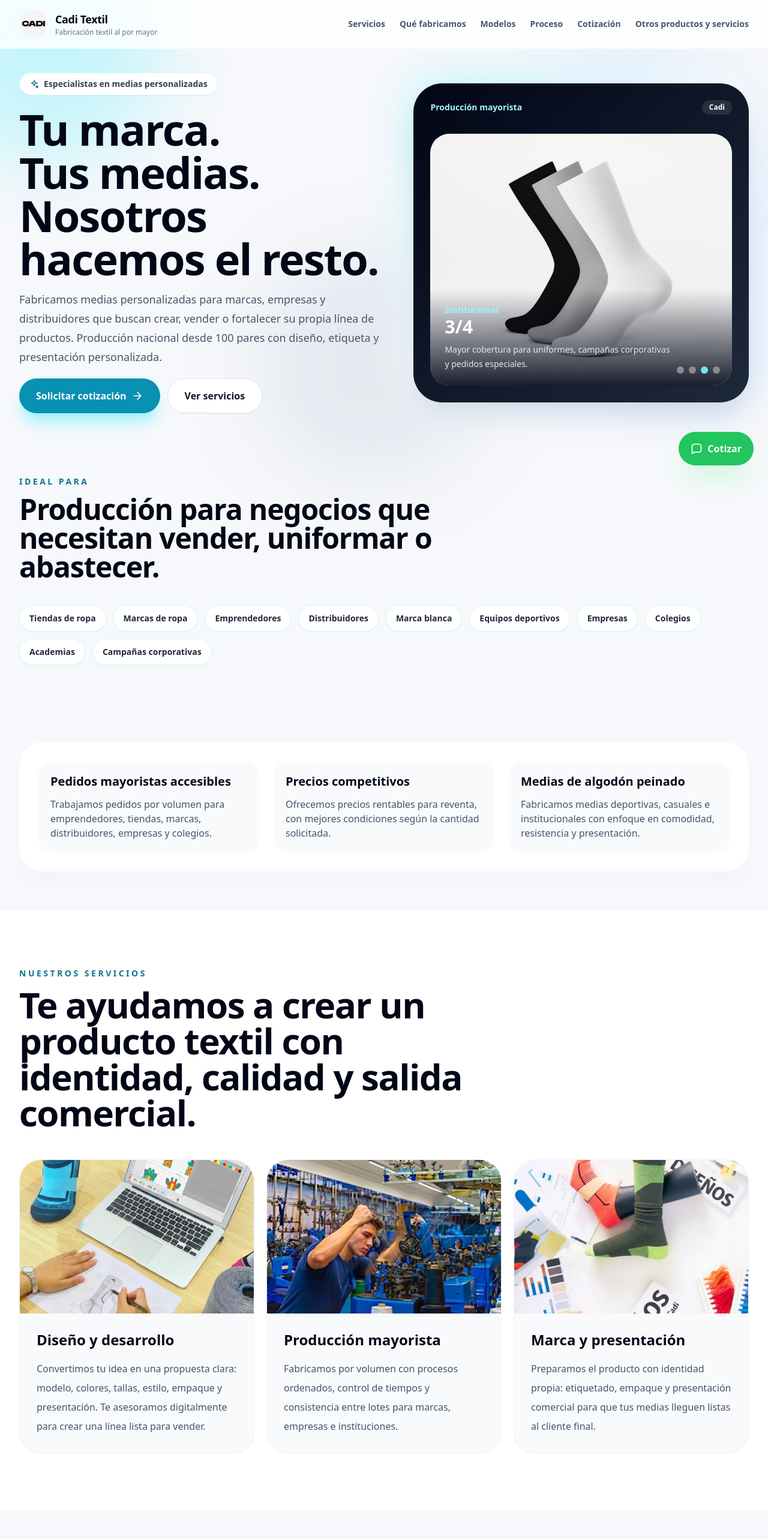
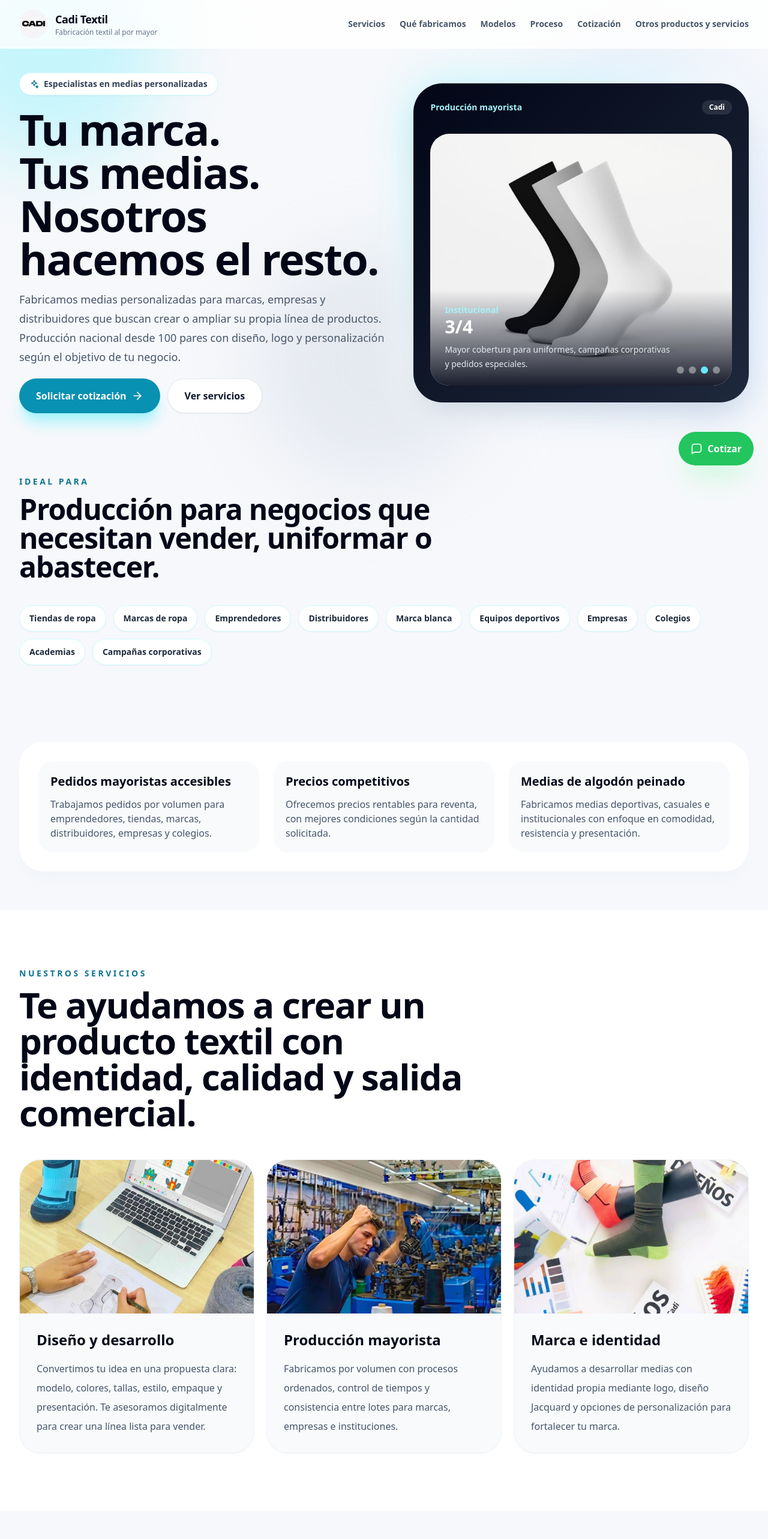
Before and after one commit to CADIshop/medias-cadi, a React (Vite) app: page / in a window 1280 px wide. Shown: the top 2566 px of the page at 60% size. Built offline with nearby package versions, Linux system fonts and the light colour scheme.

Commit message:
Update App.jsx

```diff
--- a/src/App.jsx
+++ b/src/App.jsx
@@ -156,17 +156,17 @@ const services = [
     text: "Fabricamos por volumen con procesos ordenados, control de tiempos y consistencia entre lotes para marcas, empresas e instituciones.",
   },
   {
-    image: "/servicios/marca-y-presentacion.jpg",
-    title: "Marca y presentación",
-    text: "Preparamos el producto con identidad propia: etiquetado, empaque y presentación comercial para que tus medias lleguen listas al cliente final.",
-  },
+  image: "/servicios/marca-y-presentacion.jpg",
+  title: "Marca e identidad",
+  text: "Ayudamos a desarrollar medias con identidad propia mediante logo, diseño Jacquard y opciones de personalización para fortalecer tu marca.",
+},
 ];
 
 const products = [
   "Medias y calcetines para empresas, colegios, clubes, academias e instituciones públicas o privadas.",
   "Producción por volumen desde 100 pares para cualquier tipo de negocio o institución.",
   "Marca blanca para negocios que desean vender medias con su propia identidad comercial.",
-  "Personalización con marca, logo, etiqueta y empaque final según el objetivo del pedido.",
+  "Personalización con marca, logo, diseño Jacquard y etiqueta según el objetivo del pedido.",,
   "Líneas para clientes corporativos, distribuidores, emprendedores y negocios textiles.",
   "Mangas industriales en algodón, nylon, poliéster y dralón para distintas aplicaciones.",
 ];
@@ -409,9 +409,9 @@ Mensaje adicional: ${mensaje || "Sin mensaje adicional"}`
 </h1>
               <p className="max-w-2xl text-base leading-7 text-slate-600 md:text-lg md:leading-8">
   Fabricamos medias personalizadas para marcas, empresas y distribuidores
-  que buscan crear, vender o fortalecer su propia línea de productos.
-  Producción nacional desde 100 pares con diseño, etiqueta y presentación
-  personalizada.
+  que buscan crear o ampliar su propia línea de productos.
+  Producción nacional desde 100 pares con diseño, logo y personalización
+  según el objetivo de tu negocio.
 </p>
             </motion.div>
 
@@ -1138,11 +1138,10 @@ Mensaje adicional: ${mensaje || "Sin mensaje adicional"}`
       onChange={(e) => setPersonalizacion(e.target.value)}
       className="rounded-2xl border border-slate-200 bg-slate-50 px-4 py-4 outline-none transition focus:border-cyan-500"
     >
-      <option>Solo medias</option>
+      <option>medias color entero</option>
       <option>Logo personalizado</option>
       <option>Diseño Jacquard</option>
       <option>Etiqueta personalizada</option>
-      <option>Todo personalizado</option>
     </select>
   </label>
 
```
